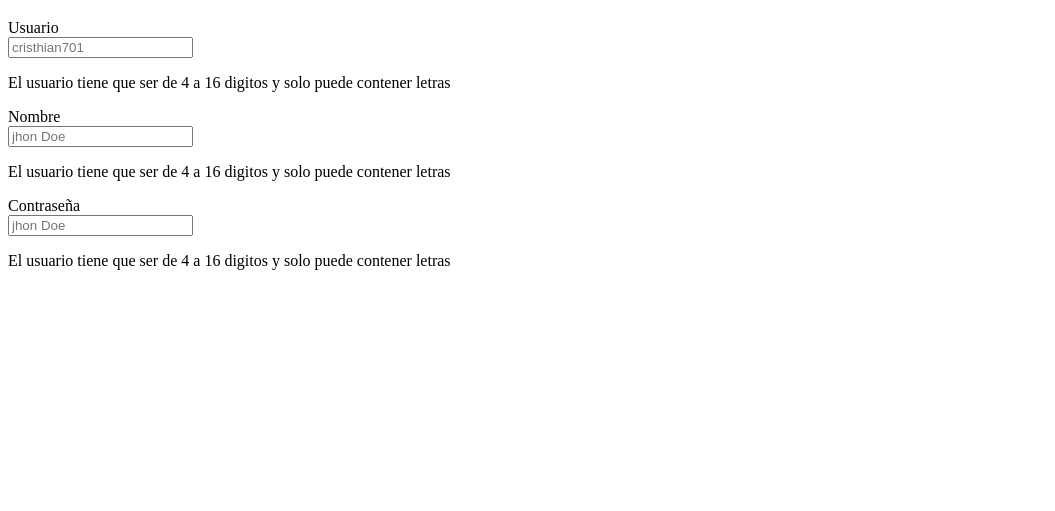
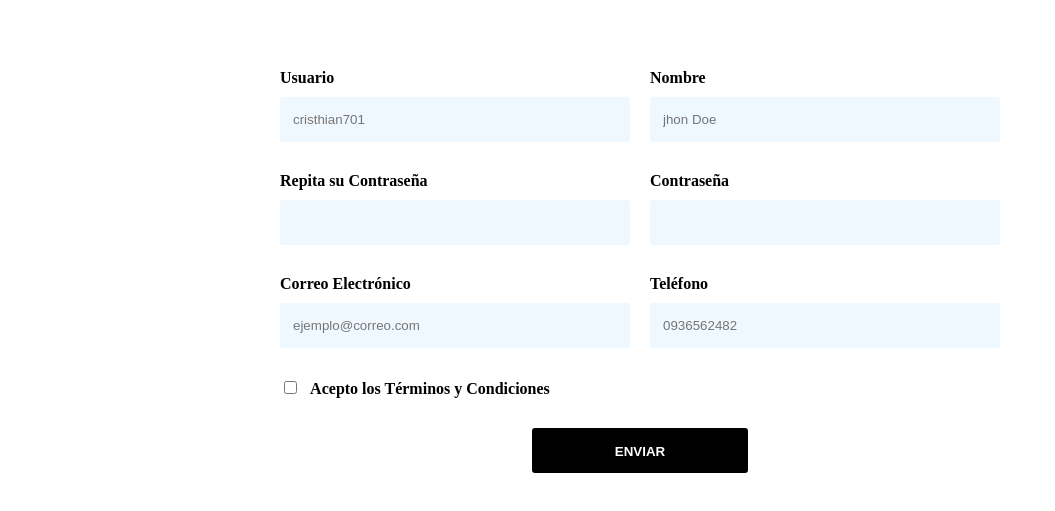
Before and after one commit to cristhiantroya/2526---DESARROLLO-DE-APLICACIONES-WEB, a plain HTML site: page SEMANA 6 FORMULARIO JS/index.html in a window 1280 px wide. Shown: the part 61-572 px from the top of the page, without its empty margins (0-1055 px from the left). Drawn offline with Linux system fonts and the light colour scheme.

Commit message:
tarea semana 6

```diff
--- a/SEMANA 6 FORMULARIO JS/index.html
+++ b/SEMANA 6 FORMULARIO JS/index.html
@@ -12,7 +12,7 @@
         <form action="" class="formulario" id="formulario">
         <div class="formulario__grupo" id="grupo__usuario">
 <label for="usuario" class="formulario__label">Usuario</label>
-<div class="formulario_grupo-input">
+<div class="formulario__grupo-input">
     <input type="text" class="formulario__input" name="usuario" id="usuario" placeholder="cristhian701">
     </div>
     <p class="formulario__input-error">El usuario tiene que ser de 4 a 16 digitos y solo puede contener letras</p>
@@ -20,21 +20,62 @@
 
     <div class="formulario__grupo" id="grupo__nombre">
 <label for="nombre" class="formulario__label">Nombre</label>
-<div class="formulario_grupo-input">
+<div class="formulario__grupo-input">
     <input type="text" class="formulario__input" name="nombre" id="nombre" placeholder="jhon Doe">
     </div>
     <p class="formulario__input-error">El usuario tiene que ser de 4 a 16 digitos y solo puede contener letras</p>
     </div>
 
 
-    <div class="formulario__grupo" id="grupo__pasword">
-<label for="pasword" class="formulario__label">Contraseña</label>
-<div class="formulario_grupo-input">
-    <input type="text" class="formulario__input" name="pasword" id="pasword" placeholder="jhon Doe">
+    <div class="formulario__grupo" id="grupo__password">
+<label for="pasword" class="formulario__label">Repita su Contraseña</label>
+<div class="formulario__grupo-input">
+    <input type="password" class="formulario__input" name="pasword" id="pasword">
     </div>
-    <p class="formulario__input-error">El usuario tiene que ser de 4 a 16 digitos y solo puede contener letras</p>
+    <p class="formulario__input-error">La contraseña tiene que ser de 4 a 12 digitos</p>
     </div>
-</form>
+
+    <div class="formulario__grupo" id="grupo__password2">
+<label for="pasword2" class="formulario__label">Contraseña</label>
+<div class="formulario__grupo-input">
+    <input type="password" class="formulario__input" name="pasword2" id="pasword2">
+    </div>
+    <p class="formulario__input-error">Ambas contraseñas deben ser iguales</p>
+    </div>
+
+     <div class="formulario__grupo" id="grupo__correo">
+<label for="correo" class="formulario__label">Correo Electrónico</label>
+<div class="formulario__grupo-input">
+    <input type="email" class="formulario__input" name="correo" id="correo" placeholder="ejemplo@correo.com">
+    </div>
+    <p class="formulario__input-error">El correo solo puede contener numeros, letras , puntos y guión bajo.</p>
+    </div>
+
+     <div class="formulario__grupo" id="grupo__telefono">
+<label for="telefono" class="formulario__label">Teléfono</label>
+<div class="formulario__grupo-input">
+    <input type="text" class="formulario__input" name="telefono" id="telefono" placeholder="0936562482">
+    </div>
+    <p class="formulario__input-error">El teléfono solo puede contener números</p>
+    </div>
+
+<div class="formulario__grupo" id="grupo__terminos">
+    <label class="formulario__label" >
+        <input class="formulario__checkbox" type="checkbox" name="terminos" id="terminos">
+        Acepto los Términos y Condiciones
+    </label>
+</div>
+<div class="formulario__mensaje" id="formulario__mensaje">
+  <p><b>⚠️ERROR:</b> Por favor rellena el formulario correctamente.</p>
+</div>
+
+
+<div class="formulario__grupo formulario__grupo-btn-enviar">
+    <button type="submit" class="formulario__btn">ENVIAR</button>
+    <p class="formulario__mensaje-exito" id="formulario__mensaje-exito">Formulario enviado exitosamente!!!</p>
+</div>
+
+
     </main>
 
 
--- a/SEMANA 6 FORMULARIO JS/styles.css
+++ b/SEMANA 6 FORMULARIO JS/styles.css
@@ -0,0 +1,114 @@
+*{
+    box-sizing: border-box;
+}
+main {
+    max-width: 800px;
+    width: 90%;
+    margin: auto;
+    padding: 40px;
+}
+
+.formulario{
+    display: grid;
+    grid-template-columns: 1fr 1fr;
+    gap: 20px;
+}
+.formulario__label{
+    display: block;
+    font-weight: 700;
+    padding: 10px 0;
+    cursor: pointer;
+
+}
+.formulario__grupo-input{
+    position: relative;
+
+}
+.formulario__input{
+    width: 100%;
+    background-color: aliceblue;
+    border: 3px solid transparent;
+    border-radius: 3px;
+    height: 45px;
+    line-height: 45px;
+    padding: 0 40px 0 10px;
+    transition: .3s ease all;
+}
+.formulario__input:focus {
+    border: 3px solid #0075FF;
+    outline: none;
+    box-shadow: 3px 0px 30px rgba(163,163,163, 0.4 );
+}
+.formulario__input-error {
+    font-size: 12px;
+    margin-bottom: 0;
+    display: none;
+}
+.formulario__input-error-activo {
+    display: block;
+}
+.formulario__checkbox{
+    margin-right: 10px;
+}
+.formulario__grupo-terminos,
+.formulario__mensaje,
+.formulario__grupo-btn-enviar {
+    grid-column: span 2;
+}
+.formulario__mensaje {
+    height: 45px;
+    line-height: 45px;
+    background-color: crimson;
+    padding: 0 15px;
+    border-radius: 3px;
+    display: none;
+}
+.formulario__mensaje-activo {
+    display: block;
+
+}
+.formulario__mensaje p {
+margin: 0;
+}
+
+.formulario__grupo-btn-enviar{
+    display: flex;
+    flex-direction: column;
+    align-items: center;
+}
+.formulario__btn{
+    height:45px ;
+    line-height: 45px;
+    width:30% ;
+    background: #000 ;
+    color:#fff ;
+    font-weight: bold;
+    border: none;
+    border-radius: 3px;
+    cursor: pointer;
+    transition: .1s ease all;
+}
+.formulario__btn:hover {
+    box-shadow: 3px 0px 30px rgba(163,163,163, 1);
+}
+.formulario__mensaje-exito{
+    font-size: 14px;
+    color: chartreuse;
+    display: none;
+}
+.formulario__mensaje-exito-activo{
+    display: block;
+}
+@media screen and (max-width: 800){
+    .formulario{
+        grid-template-columns: 1fr;
+    }
+    .formulario__grupo-terminos,
+.formulario__mensaje,
+.formulario__grupo-btn-enviar {
+    grid-column: 1fr;
+}
+.formulario__btn{
+    width: 100%;
+}
+}
```
